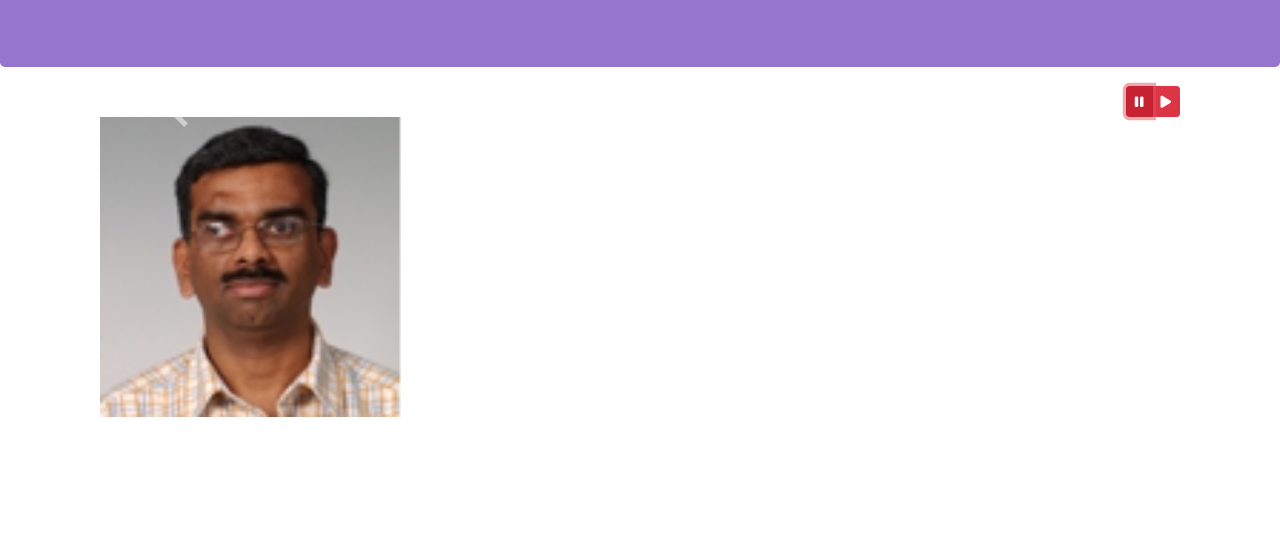
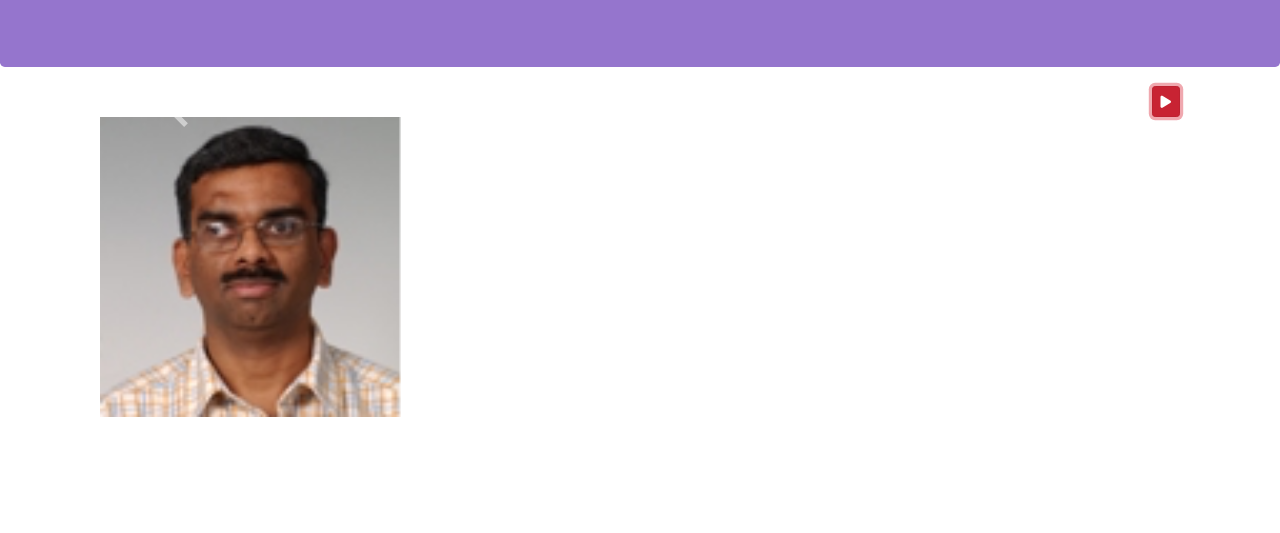
Before and after one commit to claudette401/bootstrap4, a plain HTML site: page index.html in a window 1280 px wide. Both pictures are taken after a click on the button 1139 px from the left and 368 px from the top of the page. Shown: the part 267-800 px from the top of the page. Drawn offline with nearby package versions, Linux system fonts and the light colour scheme.

Commit message:
changed jquery to a single button which toggles play/pause and performs the correct action when clicked

```diff
--- a/index.html
+++ b/index.html
@@ -216,14 +216,10 @@
                 <a class="carousel-control-next" href="#mycarousel" role="button" data-slide="next">
                     <span class="carousel-control-next-icon"></span>
                 </a>
-                <div class="btn-group" id="carouselButton">
-                    <button class="btn btn-danger btn-sm" id="carousel-pause">
-                        <span class="fa fa-pause"></span>
-                    </button>
-                    <button class="btn btn-danger btn-sm" id="carousel-play">
-                        <span class="fa fa-play"></span>
-                    </button>
-                </div>
+
+                <button class="btn btn-danger btn-sm" id="carouselButton">
+                    <span id="carousel-button-icon" class="fa fa-pause"></span>
+                </button>
             </div>
         </div>
     </div>
@@ -383,11 +379,17 @@
 <script>
     $(document).ready(function() {
         $('#mycarousel').carousel({interval: 2000});
-        $('#carousel-pause').click(function() {
-            $('#mycarousel').carousel('pause');
-        });
-        $('#carousel-play').click(function() {
-            $('#mycarousel').carousel('cycle');
+        $('#carouselButton').click(function() {
+            if ($('#carouselButton').children('span').hasClass('fa-pause')) {
+                $('#mycarousel').carousel('pause');
+                $('#carouselButton').children('span').removeClass('fa-pause');
+                $('#carouselButton').children('span').addClass('fa-play');
+            }
+            else if ($('#carouselButton').children('span').hasClass('fa-play')) {
+                $('#mycarousel').carousel('cycle');
+                $('#carouselButton').children('span').removeClass('fa-play');
+                $('#carouselButton').children('span').addClass('fa-pause');
+            }
         });
     });
 </script>
```
